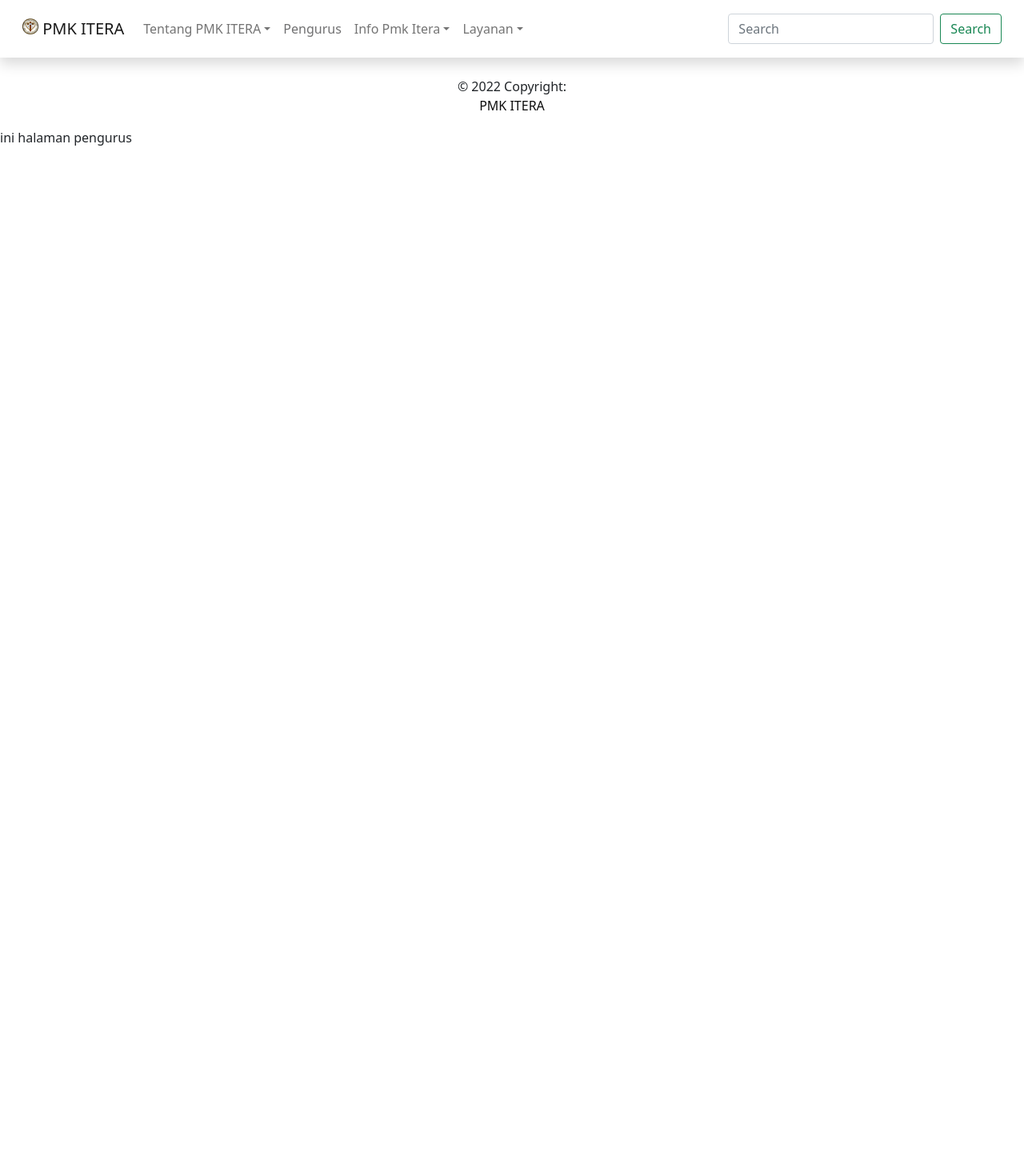
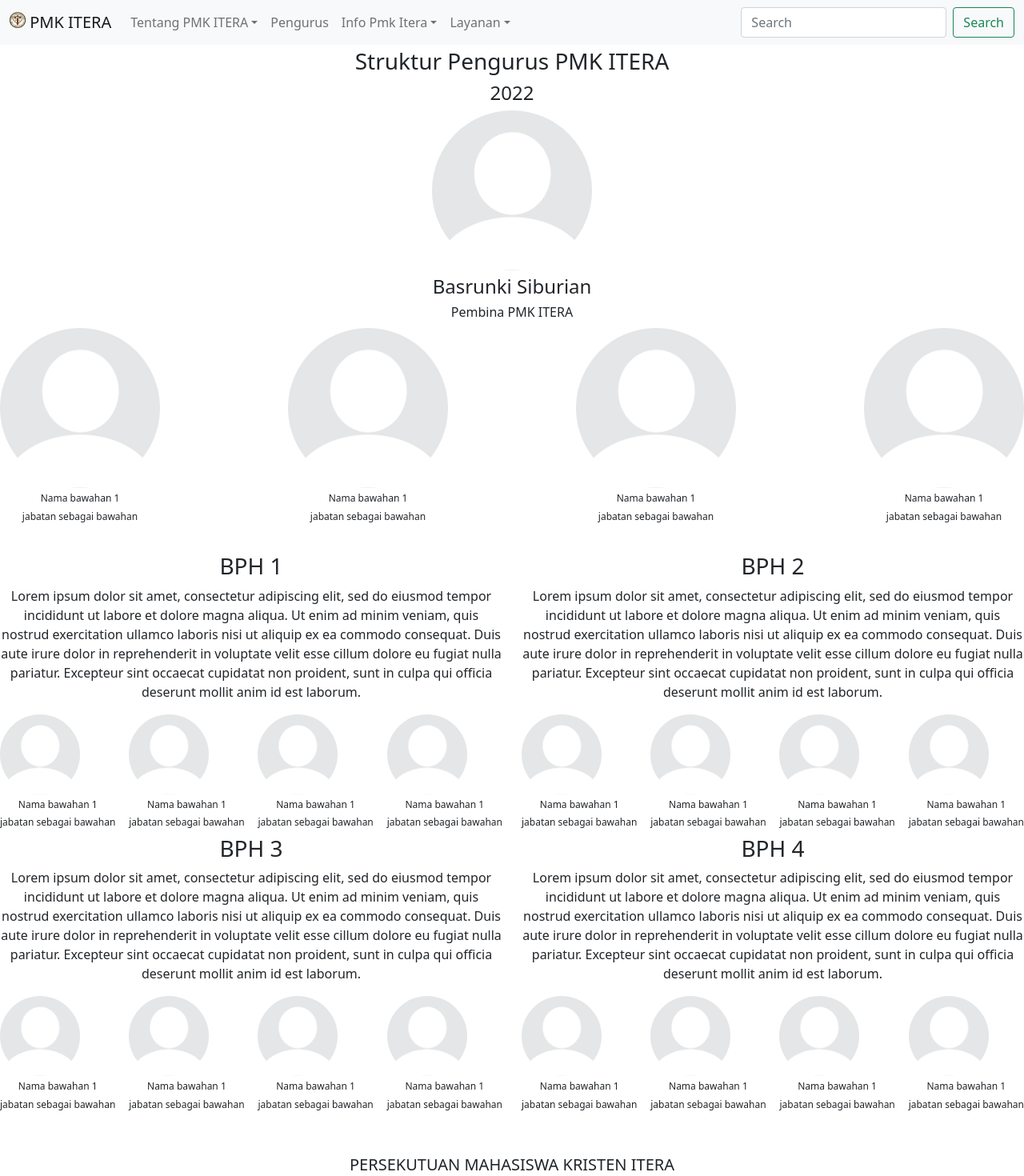
Before and after one commit to siburianbasrunki/PMKWEB, a Next.js app: page /pengurus in a window 1280 px wide. Shown: the top 1470 px of the page at 80% size. Before the commit the page ends 800 px from the top, so only its background shows below. Built offline with nearby package versions, Linux system fonts and the light colour scheme.

Commit message:
halaman pengurus

```diff
--- a/components/navbar.js
+++ b/components/navbar.js
@@ -4,7 +4,7 @@ import Link from "next/link";
 import Image from "next/image"
 export default function Navigation() {
   return (
-    <Navbar bg="light" expand="lg" fixed="top" className={style["nav"]} className="shadow p-3 mb-5 bg-body" >
+    <Navbar bg="light" expand="lg" fixed="top" className={style["nav shadow"]}  >
         <Container fluid>
         <Navbar.Brand href="/">
             <Image
--- a/pages/pengurus.js
+++ b/pages/pengurus.js
@@ -1,13 +1,169 @@
+import Image from "next/image";
+import { Col, Row } from "react-bootstrap";
 import Footer from "../components/footer";
 import Navigation from "../components/navbar";
+import style from "../styles/Home.module.css";
 
 export default function Pengurus() {
   return (
     <>
+
+
+    <div className={style['main-pengurus']}>
     <Navigation/>
+      <div >
+        <div className="text-center">
+          <h3>
+            Struktur Pengurus PMK ITERA
+          </h3>
+          <h4>
+            2022
+          </h4>
+        </div>
+        <div className={style['pembina']}>
+        <Image src="/profil.png" alt="ibadah" className="rounded-circle"  width='200' height='200' />
+        <h4 className="text-center">Basrunki Siburian</h4>
+        <h6 className="text-center">Pembina PMK ITERA</h6>
+
+        </div>
+        <div className={style['bawahan']}>
+          <div>
+            <Image src="/profil.png" alt="ibadah" className="rounded-circle"  width='200' height='200' />
+            <h5  className="text-center">Nama bawahan 1</h5>
+            <h5 className="text-center">jabatan sebagai bawahan</h5>
+          </div>
+          <div>
+            <Image src="/profil.png" alt="ibadah" className="rounded-circle"  width='200' height='200' />
+            <h5  className="text-center">Nama bawahan 1</h5>
+            <h5  className="text-center">jabatan sebagai bawahan</h5>
+          </div>
+          <div>
+            <Image src="/profil.png" alt="ibadah" className="rounded-circle"  width='200' height='200' />
+            <h5  className="text-center">Nama bawahan 1</h5>
+            <h5  className="text-center">jabatan sebagai bawahan</h5>
+          </div>
+          <div>
+            <Image src="/profil.png" alt="ibadah" className="rounded-circle"  width='200' height='200' />
+            <h5  className="text-center">Nama bawahan 1</h5>
+            <h5  className="text-center">jabatan sebagai bawahan</h5>
+          </div>
+        </div>
+      </div>
+    </div>
+    {/* bagian BPH   */}
+    <div className={style['bph']}>
+      <div className="">
+        <Row >
+          <Col md={6}>
+            <h3 className="text-center">BPH 1</h3>
+            <p className="text-center">Lorem ipsum dolor sit amet, consectetur adipiscing elit, sed do eiusmod tempor incididunt ut labore et dolore magna aliqua. Ut enim ad minim veniam, quis nostrud exercitation ullamco laboris nisi ut aliquip ex ea commodo consequat. Duis aute irure dolor in reprehenderit in voluptate velit esse cillum dolore eu fugiat nulla pariatur. Excepteur sint occaecat cupidatat non proident, sunt in culpa qui officia deserunt mollit anim id est laborum.</p>
+            <div className={style['bawahan']}>
+          <div>
+            <Image src="/profil.png" alt="ibadah" className="rounded-circle"  width='100' height='100' />
+            <h5  className="text-center">Nama bawahan 1</h5>
+            <h5 className="text-center">jabatan sebagai bawahan</h5>
+          </div>
+          <div>
+            <Image src="/profil.png" alt="ibadah" className="rounded-circle"  width='100' height='100' />
+            <h5  className="text-center">Nama bawahan 1</h5>
+            <h5  className="text-center">jabatan sebagai bawahan</h5>
+          </div>
+          <div>
+            <Image src="/profil.png" alt="ibadah" className="rounded-circle"  width='100' height='100' />
+            <h5  className="text-center">Nama bawahan 1</h5>
+            <h5  className="text-center">jabatan sebagai bawahan</h5>
+          </div>
+          <div>
+            <Image src="/profil.png" alt="ibadah" className="rounded-circle"  width='100' height='100' />
+            <h5  className="text-center">Nama bawahan 1</h5>
+            <h5  className="text-center">jabatan sebagai bawahan</h5>
+          </div>
+        </div>
+          </Col>
+
+          <Col md={6}>
+            <h3 className="text-center">BPH 2</h3>
+            <p className="text-center">Lorem ipsum dolor sit amet, consectetur adipiscing elit, sed do eiusmod tempor incididunt ut labore et dolore magna aliqua. Ut enim ad minim veniam, quis nostrud exercitation ullamco laboris nisi ut aliquip ex ea commodo consequat. Duis aute irure dolor in reprehenderit in voluptate velit esse cillum dolore eu fugiat nulla pariatur. Excepteur sint occaecat cupidatat non proident, sunt in culpa qui officia deserunt mollit anim id est laborum.</p>
+            <div className={style['bawahan']}>
+          <div>
+            <Image src="/profil.png" alt="ibadah" className="rounded-circle"  width='100' height='100' />
+            <h5  className="text-center">Nama bawahan 1</h5>
+            <h5 className="text-center">jabatan sebagai bawahan</h5>
+          </div>
+          <div>
+            <Image src="/profil.png" alt="ibadah" className="rounded-circle"  width='100' height='100' />
+            <h5  className="text-center">Nama bawahan 1</h5>
+            <h5  className="text-center">jabatan sebagai bawahan</h5>
+          </div>
+          <div>
+            <Image src="/profil.png" alt="ibadah" className="rounded-circle"  width='100' height='100' />
+            <h5  className="text-center">Nama bawahan 1</h5>
+            <h5  className="text-center">jabatan sebagai bawahan</h5>
+          </div>
+          <div>
+            <Image src="/profil.png" alt="ibadah" className="rounded-circle"  width='100' height='100' />
+            <h5  className="text-center">Nama bawahan 1</h5>
+            <h5  className="text-center">jabatan sebagai bawahan</h5>
+          </div>
+        </div>
+          </Col>
+          <Col md={6}>
+            <h3 className="text-center">BPH 3</h3>
+            <p className="text-center">Lorem ipsum dolor sit amet, consectetur adipiscing elit, sed do eiusmod tempor incididunt ut labore et dolore magna aliqua. Ut enim ad minim veniam, quis nostrud exercitation ullamco laboris nisi ut aliquip ex ea commodo consequat. Duis aute irure dolor in reprehenderit in voluptate velit esse cillum dolore eu fugiat nulla pariatur. Excepteur sint occaecat cupidatat non proident, sunt in culpa qui officia deserunt mollit anim id est laborum.</p>
+            <div className={style['bawahan']}>
+          <div>
+            <Image src="/profil.png" alt="ibadah" className="rounded-circle"  width='100' height='100' />
+            <h5  className="text-center">Nama bawahan 1</h5>
+            <h5 className="text-center">jabatan sebagai bawahan</h5>
+          </div>
+          <div>
+            <Image src="/profil.png" alt="ibadah" className="rounded-circle"  width='100' height='100' />
+            <h5  className="text-center">Nama bawahan 1</h5>
+            <h5  className="text-center">jabatan sebagai bawahan</h5>
+          </div>
+          <div>
+            <Image src="/profil.png" alt="ibadah" className="rounded-circle"  width='100' height='100' />
+            <h5  className="text-center">Nama bawahan 1</h5>
+            <h5  className="text-center">jabatan sebagai bawahan</h5>
+          </div>
+          <div>
+            <Image src="/profil.png" alt="ibadah" className="rounded-circle"  width='100' height='100' />
+            <h5  className="text-center">Nama bawahan 1</h5>
+            <h5  className="text-center">jabatan sebagai bawahan</h5>
+          </div>
+        </div>
+          </Col>
+           <Col md={6}>
+            <h3 className="text-center">BPH 4</h3>
+            <p className="text-center">Lorem ipsum dolor sit amet, consectetur adipiscing elit, sed do eiusmod tempor incididunt ut labore et dolore magna aliqua. Ut enim ad minim veniam, quis nostrud exercitation ullamco laboris nisi ut aliquip ex ea commodo consequat. Duis aute irure dolor in reprehenderit in voluptate velit esse cillum dolore eu fugiat nulla pariatur. Excepteur sint occaecat cupidatat non proident, sunt in culpa qui officia deserunt mollit anim id est laborum.</p>
+            <div className={style['bawahan']}>
+          <div>
+            <Image src="/profil.png" alt="ibadah" className="rounded-circle"  width='100' height='100' />
+            <h5  className="text-center">Nama bawahan 1</h5>
+            <h5 className="text-center">jabatan sebagai bawahan</h5>
+          </div>
+          <div>
+            <Image src="/profil.png" alt="ibadah" className="rounded-circle"  width='100' height='100' />
+            <h5  className="text-center">Nama bawahan 1</h5>
+            <h5  className="text-center">jabatan sebagai bawahan</h5>
+          </div>
+          <div>
+            <Image src="/profil.png" alt="ibadah" className="rounded-circle"  width='100' height='100' />
+            <h5  className="text-center">Nama bawahan 1</h5>
+            <h5  className="text-center">jabatan sebagai bawahan</h5>
+          </div>
+          <div>
+            <Image src="/profil.png" alt="ibadah" className="rounded-circle"  width='100' height='100' />
+            <h5  className="text-center">Nama bawahan 1</h5>
+            <h5  className="text-center">jabatan sebagai bawahan</h5>
+          </div>
+        </div>
+          </Col>
+        </Row>
+      </div>
+
+    </div>
     <Footer/>
-    <div mt-4>ini halaman pengurus</div>
-
     </>
   )
 }
--- a/styles/Home.module.css
+++ b/styles/Home.module.css
@@ -28,6 +28,10 @@
     width: 400px;
     height: 500px;
   }
+  .bawahan {
+    display: flex;
+    flex-direction: column;
+  }
 }
 .card {
   margin-top: 30px;
@@ -40,3 +44,24 @@
 .card a:hover{
   color: rgb(243, 23, 23);
 }
+.main-pengurus {
+  margin-top: 60px;
+  /* border: 1px solid black; */
+}
+.pembina {
+  width: 200px;
+  /* border: 1px solid black; */
+  margin: 0 auto;
+}
+.bawahan {
+  display: flex;
+  justify-content: space-between;
+  align-items: center;
+  margin-top: 10px;
+}
+.bawahan h5 {
+  font-size: 12px;
+}
+.bph {
+  margin-top: 30px;
+}
```
Also changed, not shown: public/profil.png (added).
